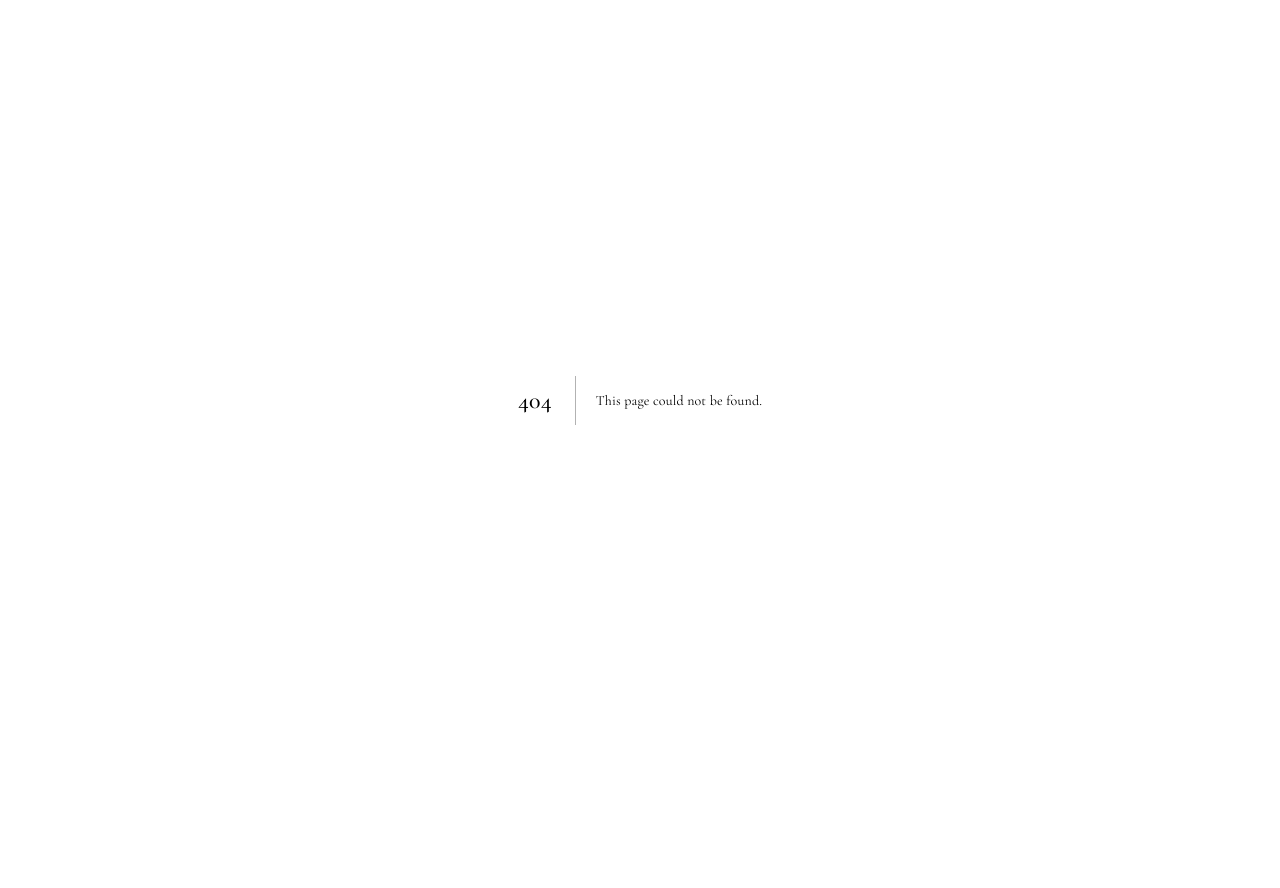
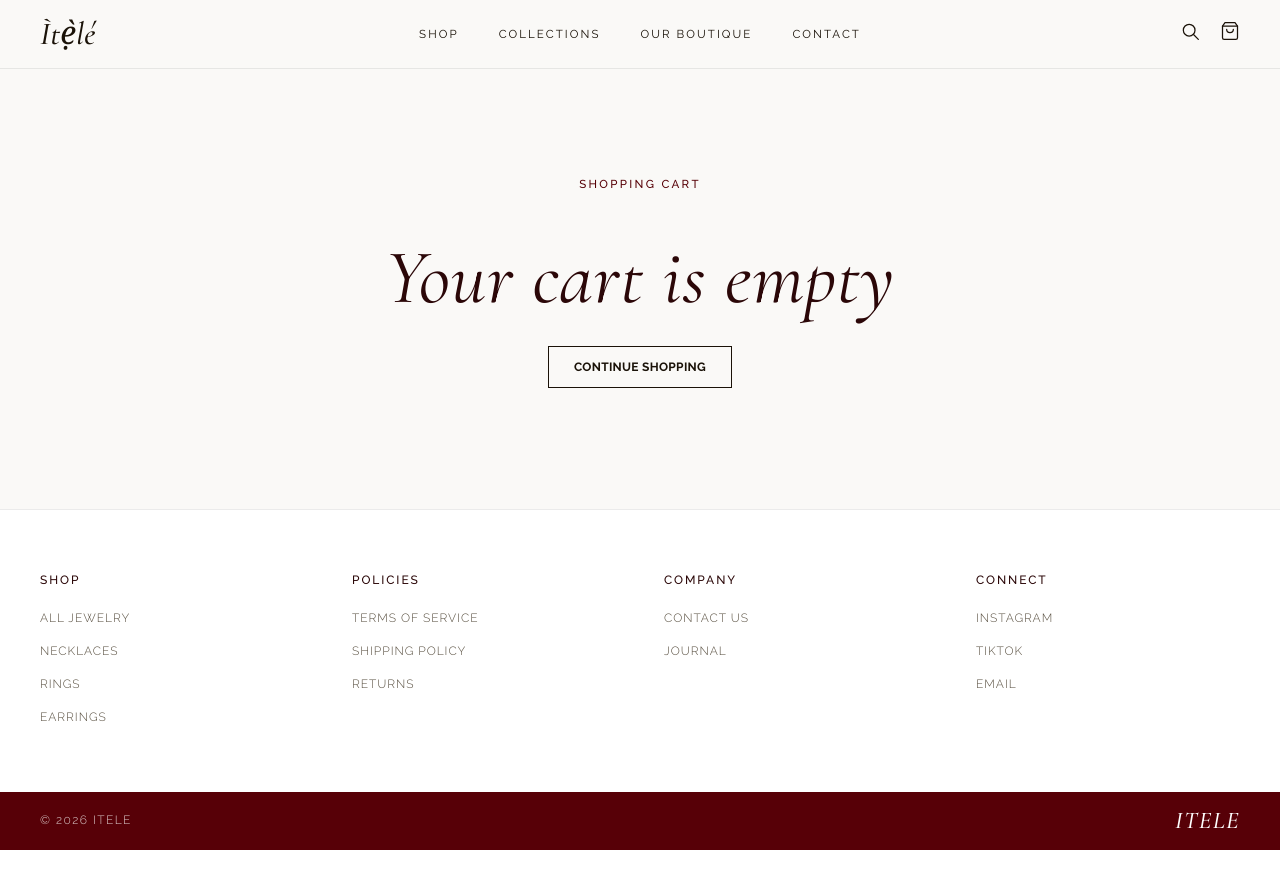
Before and after one commit to Ayomide-cmd/itele-, a Next.js app: page /cart in a window 1280 px wide. Before the commit this address had no page. Shown: the top 888 px of the page. Before the commit the page ends 800 px from the top, so only its background shows below. Built offline with nearby package versions, Linux system fonts and the light colour scheme.

Commit message:
feat: implement cart page component

```diff
--- /dev/null
+++ b/app/cart/page.tsx
@@ -0,0 +1,13 @@
+import { CartClient } from "../../components/CartClient";
+import { Footer } from "../../components/Footer";
+import { Header } from "../../components/Header";
+
+export default function CartPage() {
+  return (
+    <main className="page-shell">
+      <Header />
+      <CartClient />
+      <Footer />
+    </main>
+  );
+}
--- a/app/globals.css
+++ b/app/globals.css
@@ -672,6 +672,146 @@ h6 {
   text-transform: uppercase;
 }
 
+.cart-page {
+  width: 100%;
+  max-width: 1180px;
+  margin: 0 auto;
+  padding: 5rem 2.5rem 6rem;
+}
+
+.cart-empty {
+  display: grid;
+  min-height: 55vh;
+  place-items: center;
+  align-content: center;
+  gap: 1.5rem;
+  text-align: center;
+}
+
+.cart-heading {
+  margin-bottom: 3rem;
+  text-align: center;
+}
+
+.cart-eyebrow {
+  margin: 0 0 1rem;
+  color: var(--burgundy);
+  font-size: 0.72rem;
+  font-weight: 500;
+  letter-spacing: 0.2em;
+  text-transform: uppercase;
+}
+
+.cart-page h1 {
+  color: var(--burgundy-dark);
+  font-size: clamp(3rem, 6vw, 5rem);
+  font-style: italic;
+}
+
+.cart-layout {
+  display: grid;
+  grid-template-columns: minmax(0, 1fr) 360px;
+  gap: 3rem;
+  align-items: start;
+}
+
+.cart-items {
+  display: grid;
+  gap: 1rem;
+}
+
+.cart-item {
+  display: grid;
+  grid-template-columns: 120px minmax(0, 1fr) auto;
+  gap: 1.25rem;
+  align-items: center;
+  border: 1px solid var(--line);
+  background: var(--paper);
+  padding: 1rem;
+}
+
+.cart-item-image {
+  position: relative;
+  width: 120px;
+  aspect-ratio: 1;
+  overflow: hidden;
+  background: var(--mist);
+}
+
+.cart-item-image img {
+  object-fit: cover;
+}
+
+.cart-item-copy a {
+  display: block;
+  color: var(--burgundy-dark);
+  font-size: 0.82rem;
+  font-weight: 600;
+  letter-spacing: 0.08em;
+  text-transform: uppercase;
+}
+
+.cart-item-copy p {
+  margin: 0.45rem 0;
+  color: var(--color-ink);
+  font-weight: 500;
+}
+
+.cart-item-copy span {
+  color: var(--color-ink-muted);
+  font-size: 0.78rem;
+}
+
+.cart-item button {
+  color: var(--burgundy);
+  font-size: 0.72rem;
+  font-weight: 600;
+  letter-spacing: 0.14em;
+  text-transform: uppercase;
+}
+
+.cart-summary {
+  border: 1px solid var(--line);
+  background: var(--paper);
+  padding: 2rem;
+}
+
+.cart-summary h2 {
+  margin-bottom: 1rem;
+  color: var(--burgundy-dark);
+  font-size: 2rem;
+  font-style: italic;
+}
+
+.cart-summary p {
+  margin: 0 0 1.5rem;
+  color: var(--color-ink-muted);
+  font-size: 0.9rem;
+  line-height: 1.8;
+}
+
+.cart-summary button {
+  width: 100%;
+  min-height: 48px;
+  background: var(--burgundy);
+  color: white;
+  font-size: 0.75rem;
+  font-weight: 600;
+  letter-spacing: 0.16em;
+  text-transform: uppercase;
+}
+
+.cart-summary a {
+  display: block;
+  margin-top: 1rem;
+  color: var(--burgundy);
+  font-size: 0.75rem;
+  font-weight: 600;
+  letter-spacing: 0.16em;
+  text-align: center;
+  text-transform: uppercase;
+}
+
 .footer {
   margin-top: auto;
   border-top: 1px solid var(--line);
@@ -785,9 +925,13 @@ h6 {
   }
 
   .collections-grid,
-  .footer-grid,
   .contact-grid {
     grid-template-columns: 1fr;
+  }
+
+  .footer-grid {
+    grid-template-columns: repeat(2, minmax(0, 1fr));
+    gap: 2rem 1.25rem;
   }
 
   .product-grid {
@@ -848,6 +992,28 @@ h6 {
   .contact-form {
     padding: 1.25rem;
   }
+
+  .cart-page {
+    padding: 3rem 1.25rem 4rem;
+  }
+
+  .cart-layout {
+    grid-template-columns: 1fr;
+    gap: 1.5rem;
+  }
+
+  .cart-item {
+    grid-template-columns: 96px minmax(0, 1fr);
+  }
+
+  .cart-item-image {
+    width: 96px;
+  }
+
+  .cart-item button {
+    grid-column: 2;
+    justify-self: start;
+  }
 }
 
 @media (max-width: 540px) {
@@ -892,6 +1058,23 @@ h6 {
   .product-meta {
     font-size: 0.62rem;
     line-height: 1.35;
+  }
+
+  .footer-grid {
+    grid-template-columns: repeat(2, minmax(0, 1fr));
+    gap: 1.75rem 1rem;
+    padding-top: 3rem;
+    padding-bottom: 3rem;
+  }
+
+  .footer h3,
+  .footer a {
+    font-size: 0.66rem;
+  }
+
+  .footer-base {
+    min-height: 52px;
+    font-size: 0.65rem;
   }
 }
 
--- /dev/null
+++ b/components/CartClient.tsx
@@ -0,0 +1,89 @@
+"use client";
+
+import Image from "next/image";
+import Link from "next/link";
+import { useEffect, useState } from "react";
+
+type CartItem = {
+  slug: string;
+  name: string;
+  price: string;
+  image: string;
+  quantity: number;
+};
+
+export function CartClient() {
+  const [cart, setCart] = useState<CartItem[]>([]);
+
+  useEffect(() => {
+    const storedCart = window.localStorage.getItem("itele-cart");
+    setCart(storedCart ? JSON.parse(storedCart) : []);
+  }, []);
+
+  function updateCart(nextCart: CartItem[]) {
+    setCart(nextCart);
+    window.localStorage.setItem("itele-cart", JSON.stringify(nextCart));
+  }
+
+  function removeItem(slug: string) {
+    updateCart(cart.filter((item) => item.slug !== slug));
+  }
+
+  if (cart.length === 0) {
+    return (
+      <section className="cart-page cart-empty">
+        <p className="cart-eyebrow">Shopping Cart</p>
+        <h1>Your cart is empty</h1>
+        <Link href="/shop" className="button button-outline">
+          Continue Shopping
+        </Link>
+      </section>
+    );
+  }
+
+  return (
+    <section className="cart-page">
+      <div className="cart-heading">
+        <p className="cart-eyebrow">Shopping Cart</p>
+        <h1>Your Selection</h1>
+      </div>
+
+      <div className="cart-layout">
+        <div className="cart-items">
+          {cart.map((item) => (
+            <article className="cart-item" key={item.slug}>
+              <div className="cart-item-image">
+                <Image
+                  src={item.image}
+                  alt={item.name}
+                  fill
+                  sizes="120px"
+                />
+              </div>
+
+              <div className="cart-item-copy">
+                <Link href={`/collections/${item.slug}`}>{item.name}</Link>
+                <p>{item.price}</p>
+                <span>Quantity: {item.quantity}</span>
+              </div>
+
+              <button type="button" onClick={() => removeItem(item.slug)}>
+                Remove
+              </button>
+            </article>
+          ))}
+        </div>
+
+        <aside className="cart-summary">
+          <h2>Order Summary</h2>
+          <p>
+            A client advisor will confirm availability, final sizing, delivery,
+            and payment details after checkout.
+          </p>
+          <button type="button">Request Checkout</button>
+          <Link href="/shop">Continue Shopping</Link>
+        </aside>
+      </div>
+    </section>
+  );
+}
--- a/components/Header.tsx
+++ b/components/Header.tsx
@@ -62,7 +62,7 @@ export function Header() {
           <Link href="/search" aria-label="Search">
             <SearchIcon />
           </Link>
-          <Link href="/bag" aria-label="Shopping bag">
+          <Link href="/cart" aria-label="Shopping cart">
             <BagIcon />
           </Link>
         </div>
```
Also changed, not shown: app/collections/[slug]/page.tsx (+11 -4 lines), components/AddToCart.tsx (+37 -3 lines).
